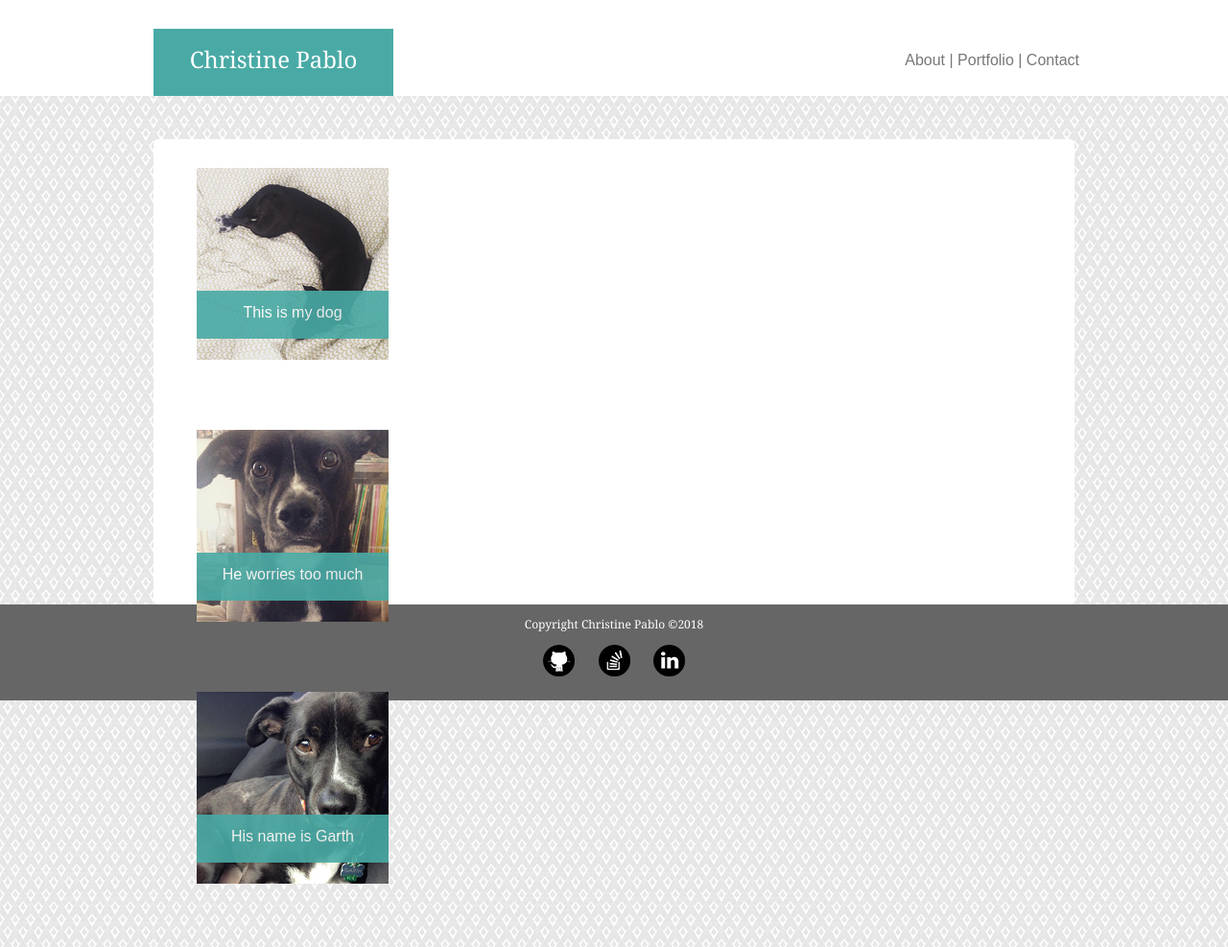
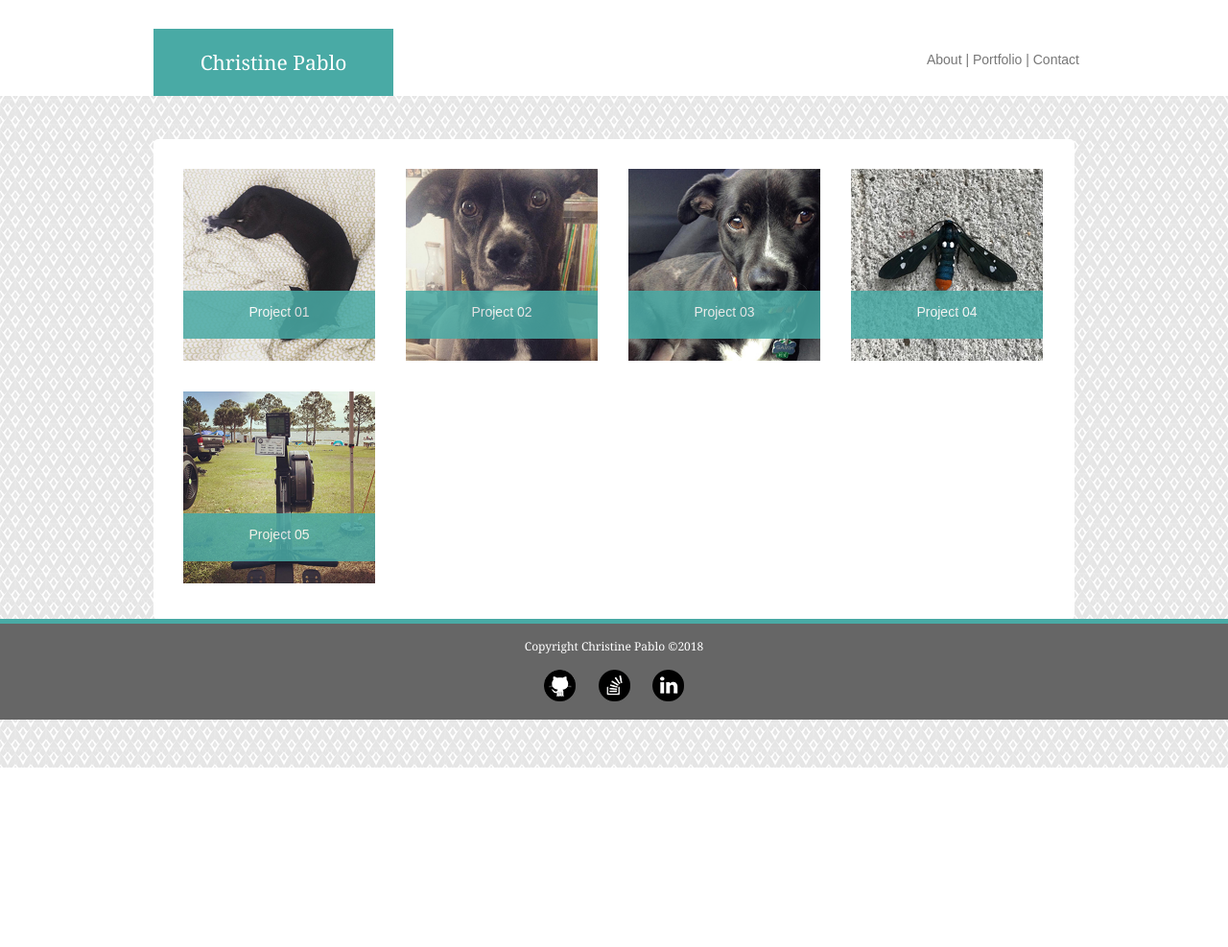
Before and after one commit to cmpablo/Basic-Portfolio-Site, a plain HTML site: page portfolio.html in a window 1280 px wide. Shown: the top 987 px of the page at 96% size. After the commit the page ends 800 px from the top, so only its background shows below. Drawn offline with Linux system fonts and the light colour scheme.

Commit message:
Added top border to footer. Adjusted size of message input field. Reworked portfolio layout.

```diff
--- a/assets/css/style.css
+++ b/assets/css/style.css
@@ -1,5 +1,5 @@
 .container {
-    height: 485px; /* how do I make this resize with the browser window without setting an exact value? */
+    min-height: 500px;
     width: 960px;
     border-radius: 5px;
     background-color: #ffffff;
@@ -11,7 +11,7 @@ body {
     background-color: #ffffff;
     font-family: Arial, Helvetica, sans-serif;
     color: #777777;
-
+    font-size: 14px;
 }
 
 #header {
@@ -28,10 +28,14 @@ h2, h5 {
     font-family: Georgia, 'Times New Roman', Times, serif;
 }
 
+a, li {
+    font-size: 14px;
+}
+
 #header h2 {
     color: #ffffff;
     text-align: center;
-    padding: 20px 10px;
+    padding: 25px 10px;
     font-size: 1.5em;
 }
 
@@ -83,7 +87,7 @@ a:link {
 
 #footer h5 {
     color: #ffffff;
-    padding: 15px 0px;
+    padding: 18px 0px;
     font-size: 12px;
 }
 
@@ -97,6 +101,10 @@ footer p {
 
 #footer img {
     padding: 0px 10px;
+}
+
+footer {
+    border-top: 5px solid #49aaa5;
 }
 
 
@@ -118,26 +126,24 @@ footer p {
     line-height: 1.5;
 }
 
-.mainContent hr {
+hr {
     margin: 0px 25px 30px 25px;
     border-width: 2px;
-    border-top: 1px solid #777777;
+    border-top: 1px solid #9e9e9e;
     border-bottom: 1px solid #777777;
 }
 
 #bioImage {
     height: 175px;
     width: 175px;
-    margin: 0px 25px 15px 30px;
+    margin: -5px 20px 0px 25px;
     float: left;
 }
 
 
 /* Portfolio Content */
 
-.mainContent li {
-    display: inline;
-}
+/* This section is a little screwy. I can't figure out why there isn't space between the bottom of the main content area and the footer. Seems to work fine in the About and Contact pages. */
 
 .mainContent img {
     padding: 10px;
@@ -145,10 +151,11 @@ footer p {
     width: 200px;
 }
 
-.mainContent #thumbs {
-    /* margin-left: auto;
-    margin-right: auto; */
-    padding: 20px 35px;
+.portfolio {
+    margin: 21px;
+    float: left;
+    height: 190px;
+    width: 190px;
 }
 
 .overlay {
@@ -159,7 +166,7 @@ footer p {
     width: 200px;
     margin: 0;
     background-color: #49aaa5;
-    opacity: 0.9;
+    opacity: 0.85;
     z-index: 2;
 }
 
@@ -173,7 +180,7 @@ footer p {
 /* Contact Form Content */
 
 .mainContent form {
-    padding: 0px 30px;
+    padding: 0px 40px;
 }
 
 label {
@@ -185,7 +192,18 @@ input[type=text], select, textarea {
     padding: 10px;
     border: 1px solid #cacaca;
     border-radius: 3px;
-    /* box-sizing: border-box; */
+    box-sizing: border-box;
+    margin-top: 10px;
+    margin-bottom: 20px;
+    resize: vertical;
+}
+
+input[type=msg], select, textarea {
+    height: 200px;
+    width: 98%;
+    border: 1px solid #cacaca;
+    border-radius: 3px;
+    box-sizing: border-box;
     margin-top: 10px;
     margin-bottom: 20px;
     resize: vertical;
@@ -198,6 +216,7 @@ input[type=submit] {
     border: none;
     border-radius: 3px;
     cursor: pointer;
+    margin: 0px 0px 25px 0;
 }
 
 input[type=submit]:hover {
--- a/portfolio.html
+++ b/portfolio.html
@@ -30,67 +30,67 @@
         </ul>
     </nav>
 
+    <!-- Main Content area -->
+
     <div class="container">
 
         <!-- This is where all of my thumbnails live -->
         <section class="mainContent">
 
-            <div id="thumbs">
+            <!-- Thumbnail 01 -->
 
-                <ul>
-
-                    <!-- Thumbnail 01 -->
-                    <li>
+            <div class="portfolio">
                 <a href="#">
                     <img src="images/img01.jpg" alt="proj01" class="thumbImage">
                     <div class="overlay">
-                                <div class="text">This is my dog</div>
+                        <div class="text">Project 01</div>
                     </div>
                 </a>
-                    </li>
+            </div>
 
             <!-- Thumbnail 02 -->
-                    <li>
+
+            <div class="portfolio">
                 <a href="#">
                     <img src="images/img02.jpg" alt="proj02" class="thumbImage">
                     <div class="overlay">
-                                <div class="text">He worries too much</div>
+                        <div class="text">Project 02</div>
                     </div>
                 </a>
-                    </li>
+            </div>
 
             <!-- Thumbnail 03 -->
-                    <li>
+
+            <div class="portfolio">
                 <a href="#">
                     <img src="images/img03.jpg" alt="proj03" class="thumbImage">
                     <div class="overlay">
-                                <div class="text">His name is Garth</div>
+                        <div class="text">Project 03</div>
                     </div>
                 </a>
-                    </li>
+            </div>
 
             <!-- Thumbnail 04 -->
-                    <li>
+
+            <div class="portfolio">
                 <a href="#">
                     <img src="images/img04.jpg" alt="proj04" class="thumbImage">
                     <div class="overlay">
-                                <div class="text">Cool bug I found</div>
+                        <div class="text">Project 04</div>
                     </div>
                 </a>
-                    </li>
+            </div>
 
             <!-- Thumbnail 05 -->
-                    <li>
+
+            <div class="portfolio">
                 <a href="#">
                     <img src="images/img05.jpg" alt="proj05" class="thumbImage">
                     <div class="overlay">
-                                <div class="text">Erging by the lake</div>
+                        <div class="text">Project 05</div>
                     </div>
                 </a>
-                    </li>
-
-                </ul>
-
+            </div>
     </div>
 
     </section>
```
Also changed, not shown: contact.html (+3 -2 lines), index.html (+8 -6 lines), 1 other file. Lines whose indentation alone changed are shown as unchanged.
